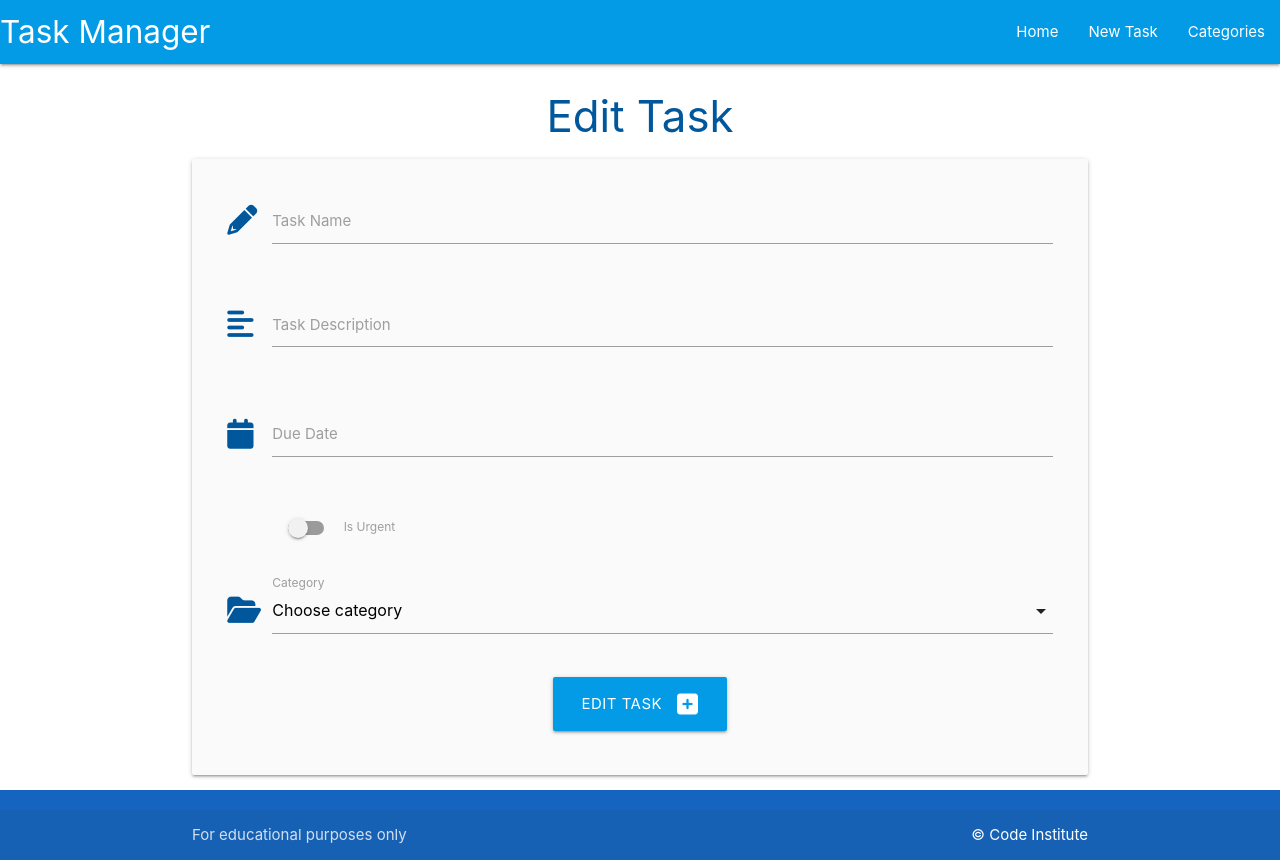
After one commit to emilija-smitaite/Task-Manager-App, a Flask app: template taskmanager/templates/edit_task.html in a window 1280 px wide. The commit adds this page. Run offline with Flask 2, Linux system fonts and the light colour scheme; the template is opened without the code that fills it, so the values that code supplies are empty; some libraries are stand-ins or nearby versions.

Commit message:
Edit tasks functionality added

```diff
--- /dev/null
+++ b/taskmanager/templates/edit_task.html
@@ -0,0 +1,80 @@
+{% extends "base.html" %}
+{% block content %}
+
+<h3 class="light-blue-text text-darken-4 center-align">Edit Task</h3>
+
+<div class="row card-panel grey lighten-5">
+  <form class="col s12" method="POST" action="{{ url_for('edit_task', task_id=task.id) }}">
+  <!--task name-->
+    <div class="row">
+      <div class="input-field col s12">
+          <i class="fas fa-pencil prefix light-blue-text text-darken-4"></i>
+        <input id="task_name" name="task_name" value="{{ task.task_name }}" minlength="5" maxlength="50" type="text" class="validate" required>
+        <label for="task_name">Task Name</label>
+      </div>
+    </div>
+    <!--task description-->
+    <div class="row">
+      <div class="input-field col s12">
+          <i class="fas fa-align-left prefix light-blue-text text-darken-4"></i>
+        <textarea id="task_description" name="task_description" minlength="5"
+        maxlength="200" type="text" class="materialize-textarea validate" required>
+            {{- task.task_description -}}</textarea>
+        <label for="task_description">Task Description</label>
+      </div>
+    </div>
+    <!--due date-->
+    <div class="row">
+      <div class="input-field col s12">
+          <i class="fas fa-calendar prefix light-blue-text text-darken-4"></i>
+        <input id="due_date" name="due_date" value='{{ task.due_date.strftime("%d %B, %Y") }}' type="text" class="datepicker validate" required>
+        <label for="due_date">Due Date</label>
+      </div>
+    </div>
+    <!--is urgent-->
+    <div class="row">
+      <div class="input-field col s12">
+        <div class="switch">
+          <i class="fas fa-exclamantion-circle prefix light-blue-text text-darken-4"></i>
+          <label for="is_urgent">
+            {% if task.is_urgent == True %}
+              <input id="is_urgent" name="is_urgent" type="checkbox" checked>
+            {% else %}
+              <input id="is_urgent" name="is_urgent" type="checkbox">
+            {% endif %}
+            <span class="lever"></span>
+            Is Urgent
+          </label>
+        </div>
+      </div>
+    </div>
+    <!--category id-->
+    <div class="row">
+      <div class="input-field col s12">
+          <i class="fas fa-folder-open prefix light-blue-text text-darken-4"></i>
+        <select id="category_id" name="category_id" class="validate" required>
+          <option value="" disabled selected>Choose category</option>
+          {% for category in categories %}
+            {% if category == task.category %}
+              <option value="{{ category.id }}" selected>{{ category.category_name }}</option>
+            {% else %}
+              <option value="{{ category.id }}">{{ category.category_name }}</option>
+            {% endif %}
+          {% endfor %}
+        </select>
+        <label for="category_id">Category</label>
+      </div>
+    </div>
+    <!--submit button-->
+    <div class="row">
+      <div class="col s12 center-align">
+         <button type="submit" class="btn-large light-blue darken-1">
+             Edit Task <i class="fas fa-plus-square right"></i>
+         </button>
+      </div>
+    </div>
+  </form>
+</div>
+
+
+{% endblock %}
--- a/taskmanager/templates/tasks.html
+++ b/taskmanager/templates/tasks.html
@@ -25,6 +25,7 @@
       <div class="collapsible-body"><span>
           <strong>{{ task.category }}</strong>
           <p>{{ task.task_description }}</p>
+          <p><a href="{{ url_for('edit_task', task_id=task.id) }}" class="btn green accent-4">Edit</a></p>
       </span></div>
     </li>
     {% endfor %}
```
Also changed, not shown: taskmanager/routes.py (+13 -0 lines).
